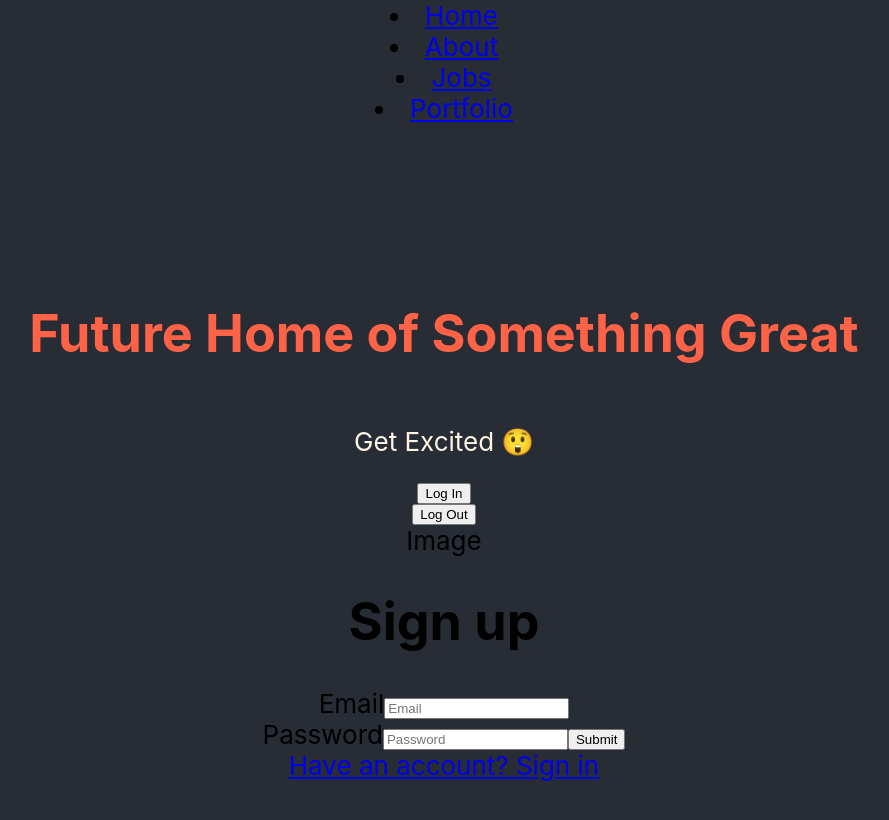
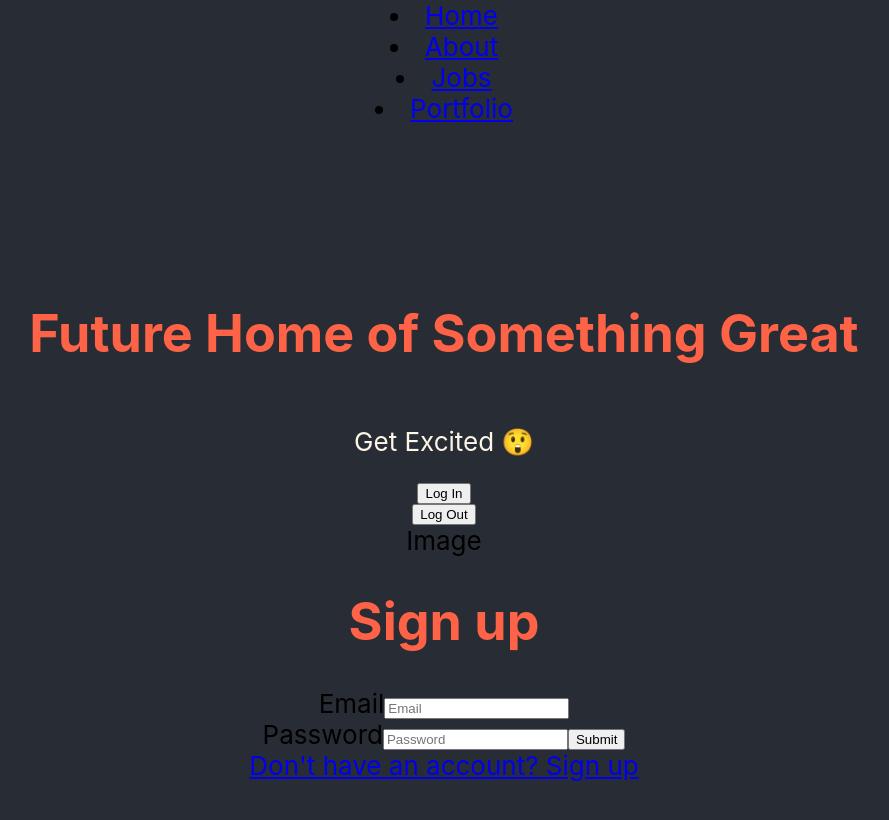
Before and after one commit to JS-Jr-Dev-Job-Board/react, a React (Create React App) app: page / in a window 1280 px wide. Shown: the top 820 px of the page, without its empty margins (196-1085 px from the left). Built offline with nearby package versions, Linux system fonts and the light colour scheme.

Commit message:
starting the styling for signin

```diff
--- a/src/components/Signin.js
+++ b/src/components/Signin.js
@@ -1,5 +1,14 @@
+import axios from "axios";
 import React from "react";
 import { useForm } from "react-hook-form";
+import { useState } from "react/cjs/react.development";
+import styled from "styled-components";
+
+//STYLE
+
+const SignInH1 = styled.h1`
+  color: ${(pr) => pr.theme.primaryColor};
+`;
 
 const Signup = () => {
   //STATE
@@ -7,22 +16,32 @@ const Signup = () => {
 
   //ONSUBMIT
   const onSubmit = (data) => {
+    axios
+      .post("#")
+      .then((res) => {
+        debugger;
+      })
+      .catch((res) => {
+        debugger;
+      });
     console.log(data);
   };
 
   //JSX- ref={register} handles and tracks changes and prevents the need to track value and onChanges manually
+
   return (
     <>
       <div>
         <div>Image</div>
-        <h1>Sign up</h1>
+        <SignInH1>Sign up</SignInH1>
         <form onSubmit={handleSubmit(onSubmit)}>
           <label>
             Email
             <input
               ref={register({
                 required: "Email is required",
-                minLength: { value: 3, message: "Email is too Short" },
+                minLength: { value: 6, message: "Email is too Short" },
+                shouldDirty: true,
               })}
               type="text"
               placeholder="Email"
@@ -37,7 +56,7 @@ const Signup = () => {
             <input
               ref={register({
                 required: "Password is required",
-                minLength: { value: 8, message: "Password is too Short" },
+                minLength: { value: 12, message: "Password is too Short" },
               })}
               type="password"
               placeholder="Password"
@@ -45,13 +64,16 @@ const Signup = () => {
             />
           </label>
           {errors.password && <p>{errors.password.message}</p>}
-
+          {/* Button Disabled is not needed as it doesn't allow anything to be sent without having the correct amount of info attached.  */}
           <button>Submit</button>
           <br />
-          <a href="#">Have an account? Sign in</a>
+          <a href="#">Don't have an account? Sign up</a>
         </form>
       </div>
     </>
   );
 };
 export default Signup;
+
+//ReactHookButton form reinable.
+//
```
Also changed, not shown: src/theme/index.js (+6 -6 lines), src/assets/tempSigninImage.jpg (added).
